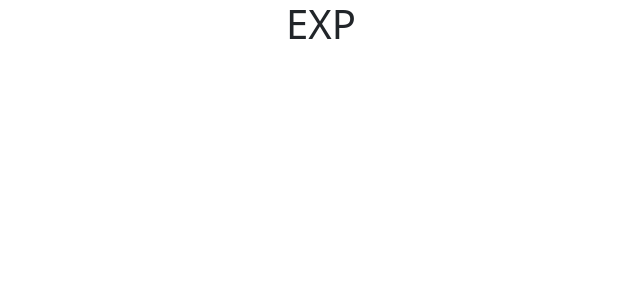
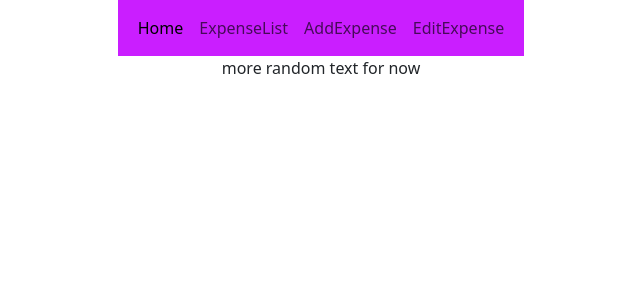
Before and after one commit to Andrew-Acin/msp3-exptracker-frontend, a React (Create React App) app: page /EditExpense in a window 1280 px wide. Shown: the top 300 px of the page, without its empty margins (319-959 px from the left). Built offline with nearby package versions, Linux system fonts and the light colour scheme.

Commit message:
added other routes and Nav

```diff
--- a/public/index.html
+++ b/public/index.html
@@ -2,42 +2,17 @@
 <html lang="en">
   <head>
     <meta charset="utf-8" />
-    <link rel="icon" href="%PUBLIC_URL%/favicon.ico" />
     <meta name="viewport" content="width=device-width, initial-scale=1" />
     <meta name="theme-color" content="#000000" />
     <meta
       name="description"
       content="Web site created using create-react-app"
     />
-    <link rel="apple-touch-icon" href="%PUBLIC_URL%/logo192.png" />
-    <!--
-      manifest.json provides metadata used when your web app is installed on a
-      user's mobile device or desktop. See https://developers.google.com/web/fundamentals/web-app-manifest/
-    -->
     <link rel="manifest" href="%PUBLIC_URL%/manifest.json" />
-    <!--
-      Notice the use of %PUBLIC_URL% in the tags above.
-      It will be replaced with the URL of the `public` folder during the build.
-      Only files inside the `public` folder can be referenced from the HTML.
-
-      Unlike "/favicon.ico" or "favicon.ico", "%PUBLIC_URL%/favicon.ico" will
-      work correctly both with client-side routing and a non-root public URL.
-      Learn how to configure a non-root public URL by running `npm run build`.
-    -->
     <title>React App</title>
   </head>
   <body>
     <noscript>You need to enable JavaScript to run this app.</noscript>
     <div id="root"></div>
-    <!--
-      This HTML file is a template.
-      If you open it directly in the browser, you will see an empty page.
-
-      You can add webfonts, meta tags, or analytics to this file.
-      The build step will place the bundled scripts into the <body> tag.
-
-      To begin the development, run `npm start` or `yarn start`.
-      To create a production bundle, use `npm run build` or `yarn build`.
-    -->
   </body>
 </html>
--- a/src/App.css
+++ b/src/App.css
@@ -1,38 +1,15 @@
 .App {
   text-align: center;
-}
-
-.App-logo {
-  height: 40vmin;
-  pointer-events: none;
-}
-
-@media (prefers-reduced-motion: no-preference) {
-  .App-logo {
-    animation: App-logo-spin infinite 20s linear;
-  }
-}
-
-.App-header {
-  background-color: #282c34;
-  min-height: 100vh;
   display: flex;
   flex-direction: column;
+  justify-content: center;
   align-items: center;
-  justify-content: center;
-  font-size: calc(10px + 2vmin);
-  color: white;
 }
 
 .App-link {
   color: #61dafb;
 }
 
-@keyframes App-logo-spin {
-  from {
-    transform: rotate(0deg);
-  }
-  to {
-    transform: rotate(360deg);
-  }
+.navbar {
+  background-color: #ca1eff;
 }
--- a/src/App.js
+++ b/src/App.js
@@ -1,14 +1,33 @@
 import 'bootstrap/dist/css/bootstrap.min.css';
+import './App.css';
 import { BrowserRouter as Router, Routes, Route } from 'react-router-dom';
-import './App.css';
+import AddExpense from './components/AddExpense';
+import EditExpense from './components/EditExpense';
+import ExpenseList from './components/ExpenseList';
+import Navbar from './components/Expbar';
 
 function App() {
   return (
-    <div className="App">
-      <h1>EXP</h1>
-
-    </div>
+    <Router>
+      <div className="App">
+        <Navbar />
+        <Routes>
+          <Route path="/" element={<Home />}/>
+          <Route path="/ExpenseList" element={<ExpenseList />} />
+          <Route path="/AddExpense" element={<AddExpense />} />
+          <Route path="/EditExpense" element={<EditExpense />} />
+        </Routes>
+      </div>
+    </Router>
   );
 }
 
+function Home() {
+  return (
+    <div>
+      <h1>EXP App</h1>
+    </div>
+  )
+}
+
 export default App;
--- a/src/components/AddExpense.js
+++ b/src/components/AddExpense.js
@@ -0,0 +1,11 @@
+
+
+function AddExpense() {
+    return(
+        <div>
+            <p>random text for now</p>
+        </div>
+    )
+}
+
+export default AddExpense
--- a/src/components/EditExpense.js
+++ b/src/components/EditExpense.js
@@ -0,0 +1,11 @@
+
+
+function EditExpense() {
+    return (
+        <div>
+            <p>more random text for now</p>
+        </div>
+    )
+}
+
+export default EditExpense
--- /dev/null
+++ b/src/components/Expbar.js
@@ -0,0 +1,20 @@
+import { Link } from 'react-router-dom';
+
+function Navbar() {
+    return (
+        <nav className="navbar navbar-expand-lg">
+            <div className="container-fluid">
+                <div className="collapse navbar-collapse" id="navbarNavAltMarkup">
+                    <div className="navbar-nav">
+                        <Link className="nav-link active" aria-current="page" to="/">Home</Link>
+                        <Link className="nav-link" to="./ExpenseList">ExpenseList</Link>
+                        <Link className="nav-link" to="./AddExpense">AddExpense</Link>
+                        <Link className="nav-link" to="./EditExpense">EditExpense</Link>
+                    </div>
+                </div>
+            </div>
+        </nav>
+    );
+}
+
+export default Navbar;
--- a/src/components/ExpenseList.js
+++ b/src/components/ExpenseList.js
@@ -0,0 +1,11 @@
+
+
+function ExpenseList() {
+    return (
+        <div>
+            <p>list of expenses to come</p>
+        </div>
+    )
+}
+
+export default ExpenseList
```
Also changed, not shown: src/components/Navbar.js (deleted, +0 -33 lines).
